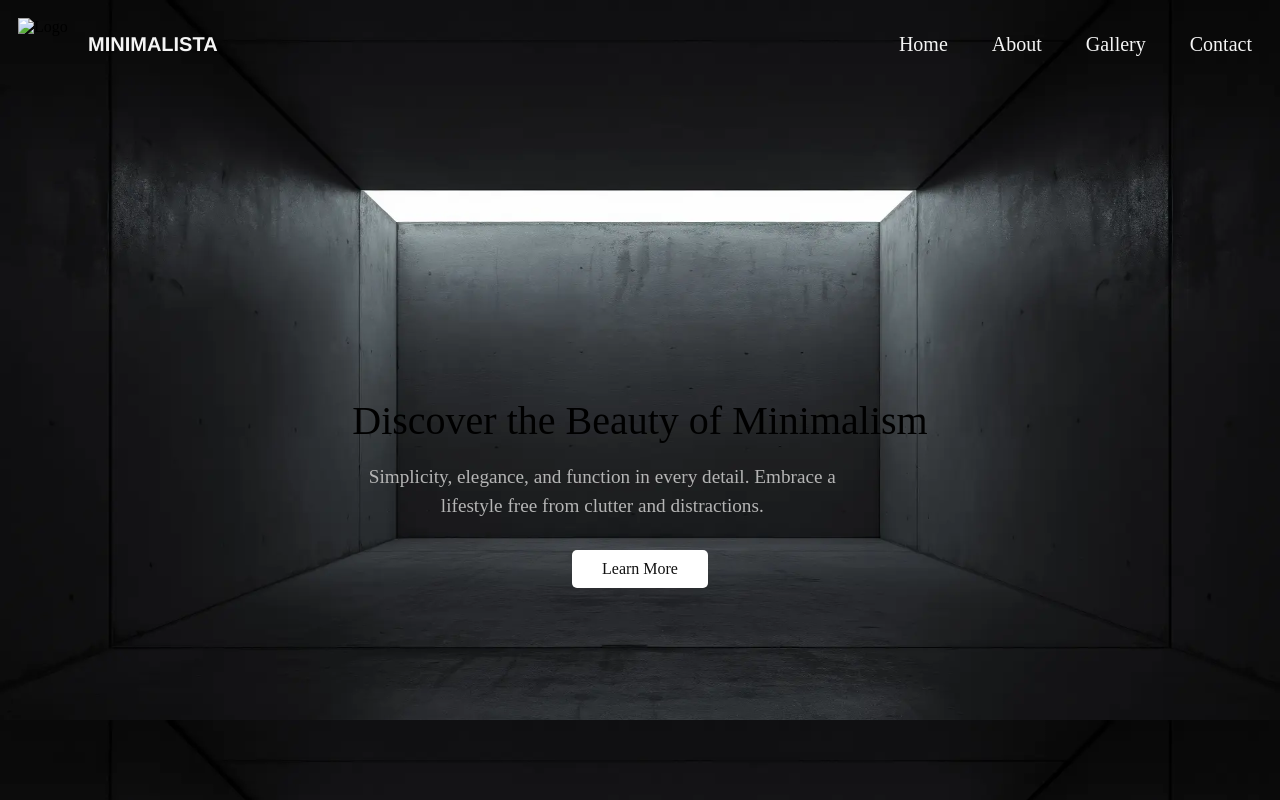
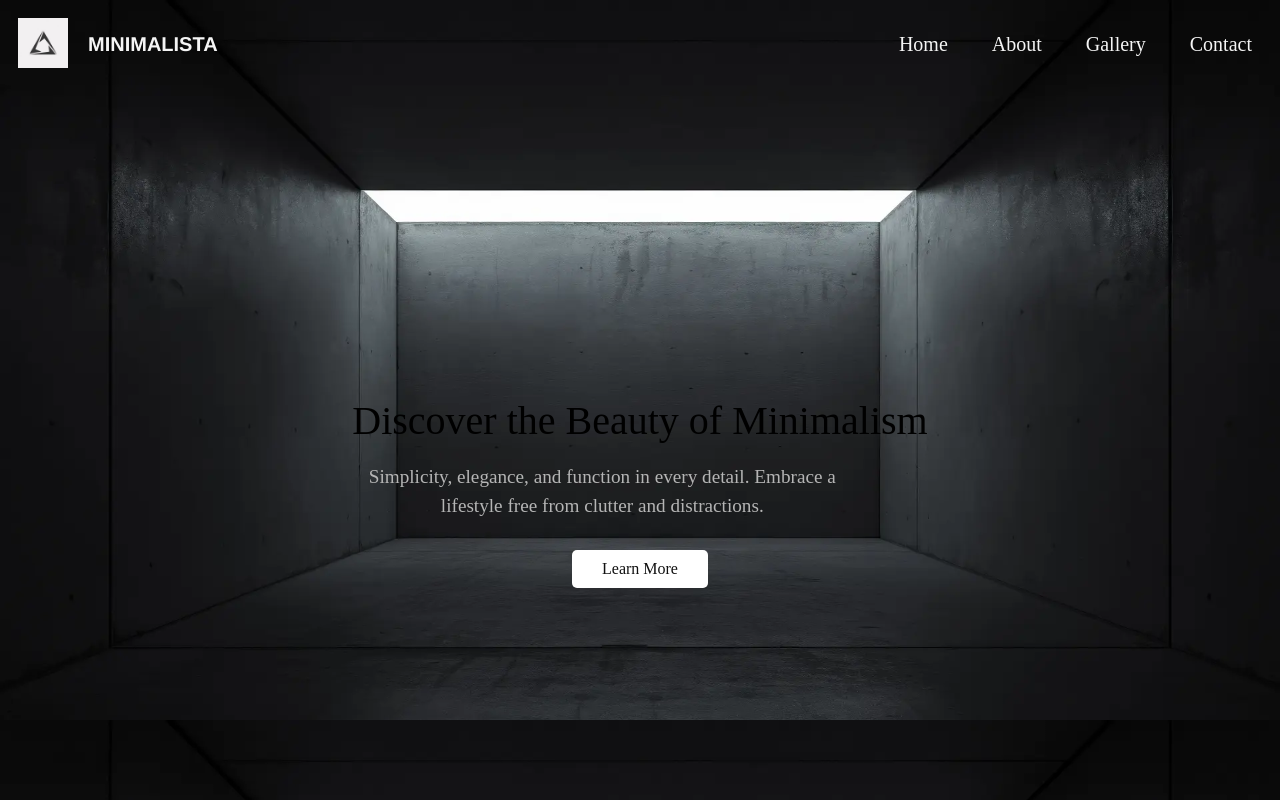
Before and after one commit to bayusatriyono/webminimalista, a plain HTML site: page index.html in a window 1280 px wide. Shown: the top 800 px of the page. Drawn offline with Linux system fonts and the light colour scheme.

Commit message:
index.html

```diff
--- a/index.html
+++ b/index.html
@@ -6,7 +6,7 @@
   </head>
   <body>
     <header>
-      <img src="assets/logo.jpg" alt="Logo" width="50" height="50" />
+      <img src="logo.jpg" alt="Logo" width="50" height="50" />
       <h1>MINIMALISTA</h1>
       <nav>
         <ul>
```
